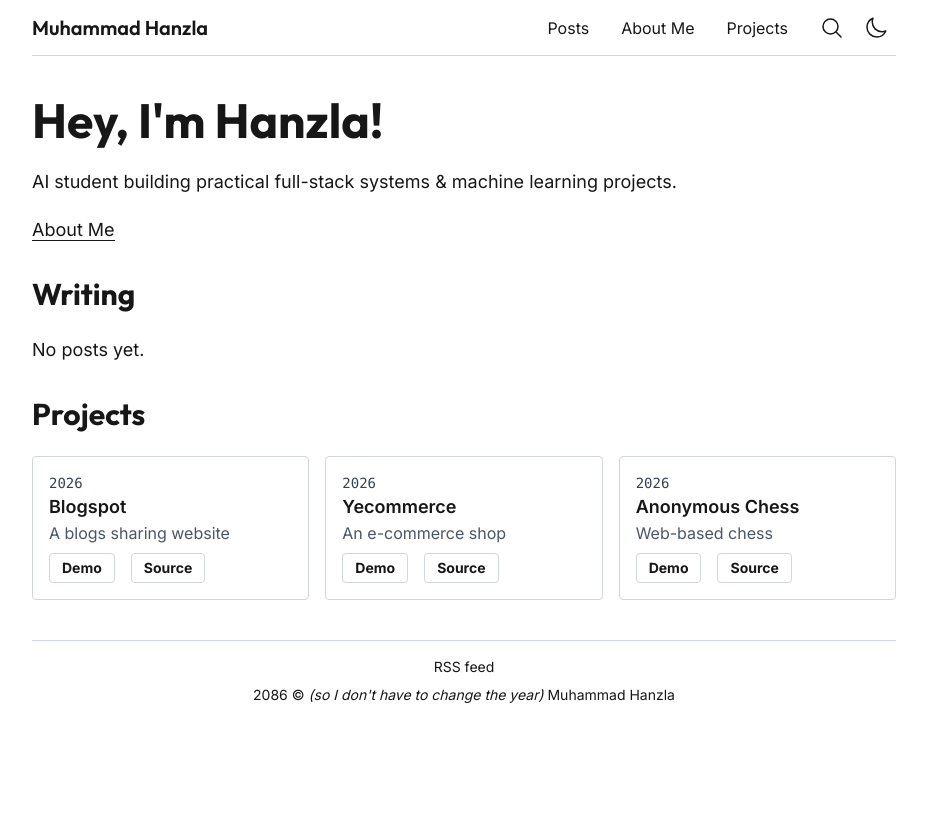
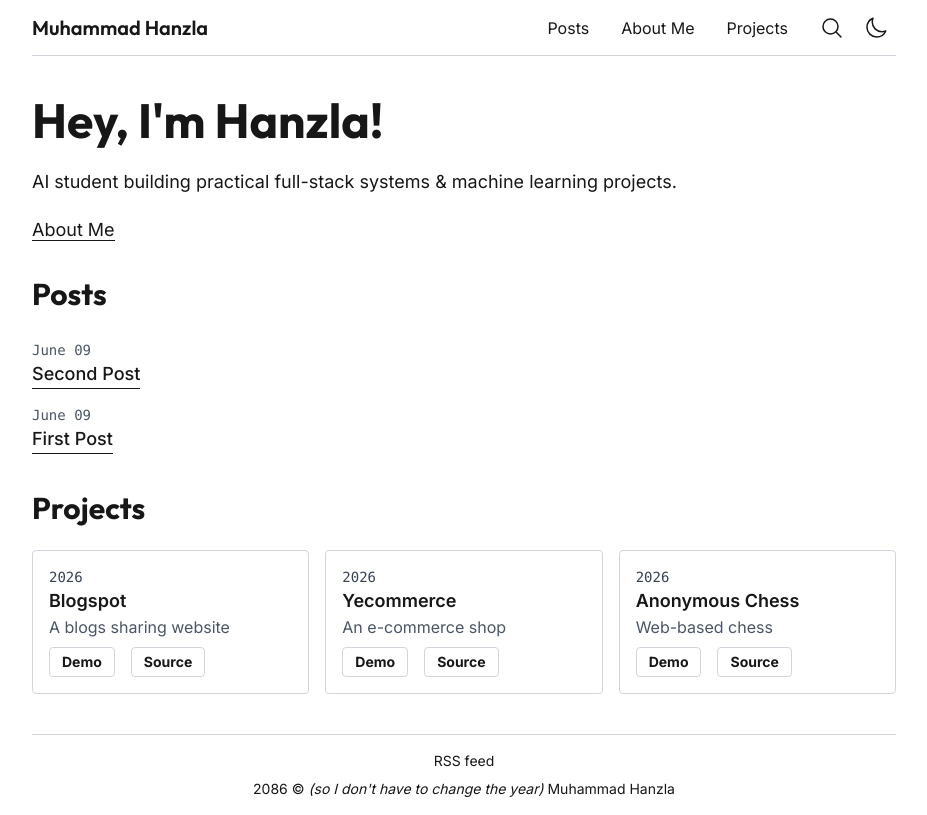
Before and after one commit to mhanzlah/mhanzlah.com, a Next.js app: page / in a window 1280 px wide. Shown: the whole page, without its empty margins (176-1103 px from the left). Built offline with nearby package versions, Linux system fonts and the light colour scheme.

Commit message:
feat: implement posts and individual post pages, update rss feed and markdown component

```diff
--- a/src/app/page.tsx
+++ b/src/app/page.tsx
@@ -6,8 +6,11 @@ import { projects } from '@/data/projects';
 import ProjectCard from '@/components/ui/project-card';
 import Markdown from '@/components/ui/markdown';
 import { aboutMe } from '@/data/about-me';
+import { getPosts } from '@/lib/posts';
 
 export default function Home() {
+  const posts = getPosts().slice(0, 6);
+
   return (
     <div className="md:text-lg">
       <Section heading="h1" title="Hey, I'm Hanzla!" className="mb-8">
@@ -20,8 +23,31 @@ export default function Home() {
           </div>
         </div>
       </Section>
-      <Section title="Writing" className="mb-8">
-        <div className="mb-2">No posts yet.</div>
+      <Section title="Posts" className="mb-8">
+        {posts.length === 0 ? (
+          <p>No posts yet.</p>
+        ) : (
+          posts.map(
+            (p) =>
+              p && (
+                <Link
+                  key={p.slug}
+                  href={`/posts/${p.slug}`}
+                  className="group mb-2 block rounded py-1 hover:bg-gray-200 dark:hover:bg-gray-900"
+                >
+                  <p className="font-mono text-sm text-gray-600 group-hover:text-gray-700 dark:text-gray-400 group-hover:dark:text-gray-300">
+                    {new Date(p.frontmatter.date).toLocaleDateString('en-US', {
+                      month: 'long',
+                      day: '2-digit',
+                    })}
+                  </p>
+                  <p className="border-foreground w-max border-b font-medium">
+                    {p.frontmatter.title}
+                  </p>
+                </Link>
+              )
+          )
+        )}
       </Section>
       <Section title="Projects">
         <div className="mb-2 grid grid-cols-1 gap-4 md:grid-cols-2 lg:grid-cols-3">
--- /dev/null
+++ b/src/app/posts/[slug]/page.tsx
@@ -0,0 +1,26 @@
+import Markdown from '@/components/ui/markdown';
+import Section from '@/components/ui/section';
+import { getPost } from '@/lib/posts';
+
+export default async function Post({ params }: { params: { slug: string } }) {
+  const { slug } = await params;
+
+  const post = getPost(slug);
+
+  if (!post) return <p>Not found</p>;
+
+  return (
+    <>
+      <p className="mb-1 text-sm text-gray-700 dark:text-gray-300">
+        {new Date().toLocaleDateString('en-US', {
+          month: 'long',
+          day: '2-digit',
+          year: 'numeric',
+        })}
+      </p>
+      <Section heading="h1" title={post.frontmatter.title}>
+        <Markdown h2Border={true}>{post.content}</Markdown>
+      </Section>
+    </>
+  );
+}
--- a/src/app/posts/page.tsx
+++ b/src/app/posts/page.tsx
@@ -1,14 +1,76 @@
 import Section from '@/components/ui/section';
+import { getPosts } from '@/lib/posts';
 import { Metadata } from 'next';
+import Link from 'next/link';
 
 export const metadata: Metadata = {
   title: 'Posts',
 };
 
 export default function Posts() {
+  const posts = getPosts();
+  const groupedPosts = posts.reduce(
+    (acc, post) => {
+      const year = new Date(post?.frontmatter.date).getFullYear();
+
+      if (!acc[year]) {
+        acc[year] = [];
+      }
+
+      acc[year].push(post);
+
+      return acc;
+    },
+    {} as Record<number, typeof posts>
+  );
+
+  const sortedYears = Object.keys(groupedPosts)
+    .map(Number)
+    .sort((a, b) => b - a);
+
   return (
-    <Section heading="h1" title="Writings">
-      <p>No posts yet.</p>
+    <Section heading="h1" title="Posts">
+      {posts.length === 0 ? (
+        <p>No posts yet.</p>
+      ) : (
+        sortedYears.map((year) => {
+          const numPosts = groupedPosts[year].length;
+
+          return (
+            <div key={year} className="mb-6">
+              <div className="mb-4 flex items-center gap-4">
+                <h2 className="text-4xl font-bold">{year}</h2>
+                <p className="rounded-full border p-1 text-xs">
+                  <span className="font-bold">{numPosts}</span>{' '}
+                  <span className="text-gray-600 dark:text-gray-300">
+                    {numPosts > 1 ? 'posts' : 'post'}
+                  </span>
+                </p>
+              </div>
+              {groupedPosts[year].map(
+                (p) =>
+                  p && (
+                    <Link
+                      key={p.slug}
+                      href={`/posts/${p.slug}`}
+                      className="group mb-2 block rounded py-1 hover:bg-gray-200 dark:hover:bg-gray-900"
+                    >
+                      <p className="font-mono text-sm text-gray-600 group-hover:text-gray-700 dark:text-gray-400 group-hover:dark:text-gray-300">
+                        {new Date(p.frontmatter.date).toLocaleDateString('en-US', {
+                          month: 'long',
+                          day: '2-digit',
+                        })}
+                      </p>
+                      <p className="border-foreground w-max border-b font-medium">
+                        {p.frontmatter.title}
+                      </p>
+                    </Link>
+                  )
+              )}
+            </div>
+          );
+        })
+      )}
     </Section>
   );
 }
--- a/src/app/rss.xml/route.ts
+++ b/src/app/rss.xml/route.ts
@@ -1,8 +1,4 @@
-import fs from 'fs';
-import matter from 'gray-matter';
-import path from 'path';
-
-const POSTS_DIR = path.join(process.cwd(), 'src/data/posts');
+import { getPosts } from '@/lib/posts';
 
 const SITE_URL = 'https://mhanzlah.vercel.app';
 
@@ -16,30 +12,16 @@ function escapeXml(str: string) {
 }
 
 export async function GET() {
-  const files = fs.readdirSync(POSTS_DIR);
-
-  const posts = files.map((file) => {
-    const filePath = path.join(POSTS_DIR, file);
-    const raw = fs.readFileSync(filePath, 'utf-8');
-
-    const { data } = matter(raw);
-
-    return {
-      title: data.title,
-      date: data.date,
-      excerpt: data.excerpt,
-      slug: file.replace('.md', ''),
-    };
-  });
+  const posts = getPosts();
 
   const rssItems = posts
     .map(
-      (post) => `
+      (p) => `
         <item>
-            <title>${escapeXml(post.title)}</title>
-            <link>${SITE_URL}/posts/${post.slug}</link>
-            <description>${escapeXml(post.excerpt)}</description>
-            <pubDate>${new Date(post.date).toUTCString()}</pubDate>
+            <title>${escapeXml(p.frontmatter.title)}</title>
+            <link>${SITE_URL}/posts/${p.frontmatter.slug}</link>
+            <description>${escapeXml(p.frontmatter.excerpt)}</description>
+            <pubDate>${new Date(p.frontmatter.date).toUTCString()}</pubDate>
         </item>`
     )
     .join('');
--- a/src/components/ui/markdown.tsx
+++ b/src/components/ui/markdown.tsx
@@ -1,10 +1,28 @@
+import clsx from 'clsx';
 import ReactMarkdown from 'react-markdown';
 
-export default function Markdown({ children }: { children: string }) {
+export default function Markdown({
+  children,
+  h2Border = false,
+}: {
+  children: string;
+  h2Border?: boolean;
+}) {
   return (
     <article className="max-w-none">
       <ReactMarkdown
         components={{
+          h1: ({ children }) => <h1 className="mb-6 text-3xl font-bold">{children}</h1>,
+          h2: ({ children }) => (
+            <h2
+              className={clsx(
+                'mt-10 mb-4 pb-2 text-2xl font-semibold',
+                h2Border ? 'border-b border-gray-200 dark:border-gray-800' : ''
+              )}
+            >
+              {children}
+            </h2>
+          ),
           p: ({ children }) => <p className="text-foreground mb-5 leading-7">{children}</p>,
           strong: ({ children }) => <strong className="text-foreground">{children}</strong>,
           a: ({ href, children }) => (
--- a/src/data/posts/first-post.md
+++ b/src/data/posts/first-post.md
@@ -1,6 +1,6 @@
 ---
 title: First Post
-date: 2026-06-09
+date: 2026-06-09:20:21
 excerpt: My first real post
 ---
 
--- /dev/null
+++ b/src/data/posts/second-post.md
@@ -0,0 +1,13 @@
+---
+title: Second Post
+date: 2026-06-09:21:12
+excerpt: My second post
+---
+
+# Hello World
+
+This is my second real post.
+
+## h2 with a border
+
+This is the h2
--- /dev/null
+++ b/src/lib/posts.ts
@@ -0,0 +1,35 @@
+import { existsSync, readdirSync, readFileSync } from 'fs';
+import matter from 'gray-matter';
+import path from 'path';
+
+const POSTS_DIR = path.join(process.cwd(), 'src/data/posts');
+
+export function getPost(slug: string) {
+  const filePath = path.join(POSTS_DIR, `${slug}.md`);
+
+  if (!existsSync(filePath)) return null;
+
+  const raw = readFileSync(filePath, 'utf-8');
+
+  const { data, content } = matter(raw);
+
+  return { slug, frontmatter: data, content };
+}
+
+export function getPosts() {
+  return readdirSync(POSTS_DIR)
+    .filter((f) => f.endsWith('.md'))
+    .map((f) => {
+      const slug = f.replace(/\.md$/, '');
+      return getPost(slug);
+    })
+    .sort(
+      (a, b) => new Date(b?.frontmatter.date).getTime() - new Date(a?.frontmatter.date).getTime()
+    );
+}
+
+export function getPostSlugs() {
+  return readdirSync(POSTS_DIR)
+    .filter((f) => f.endsWith('.md'))
+    .map((f) => f.replace(/\.md$/, ''));
+}
```
